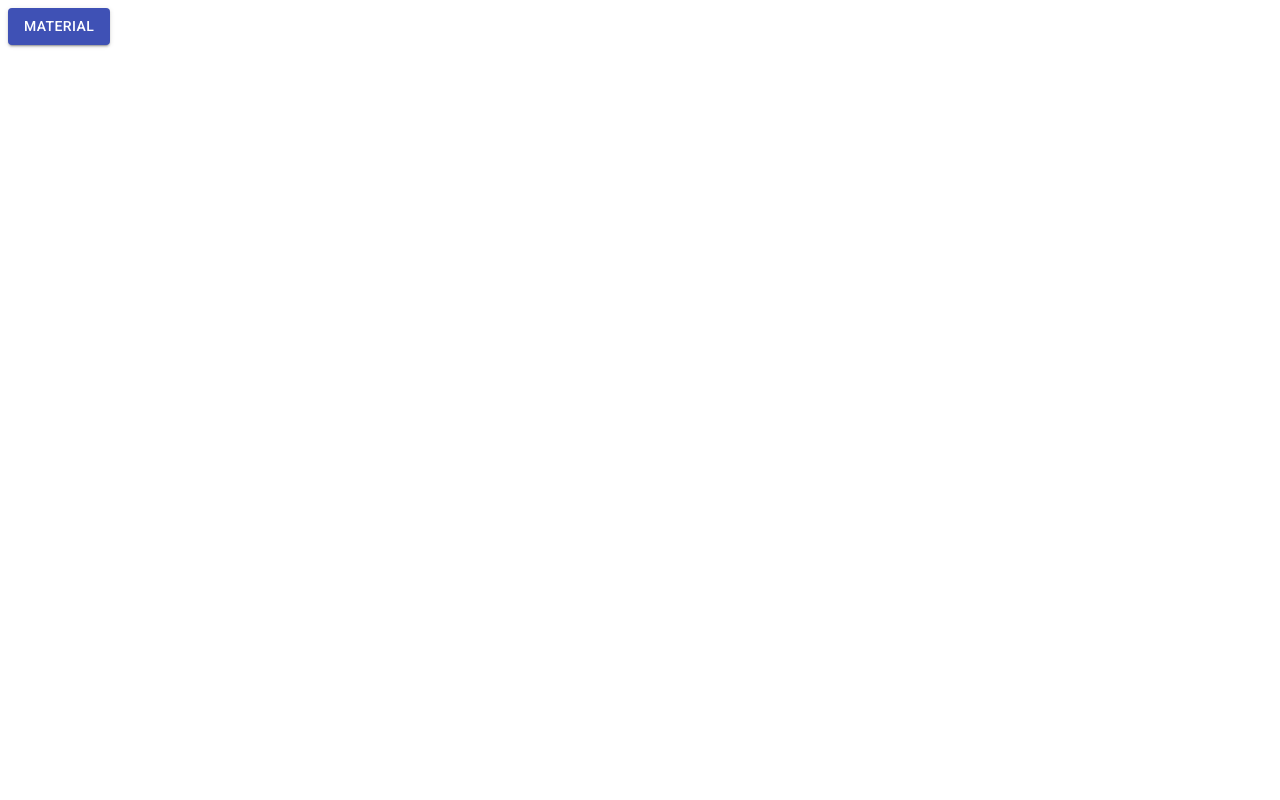
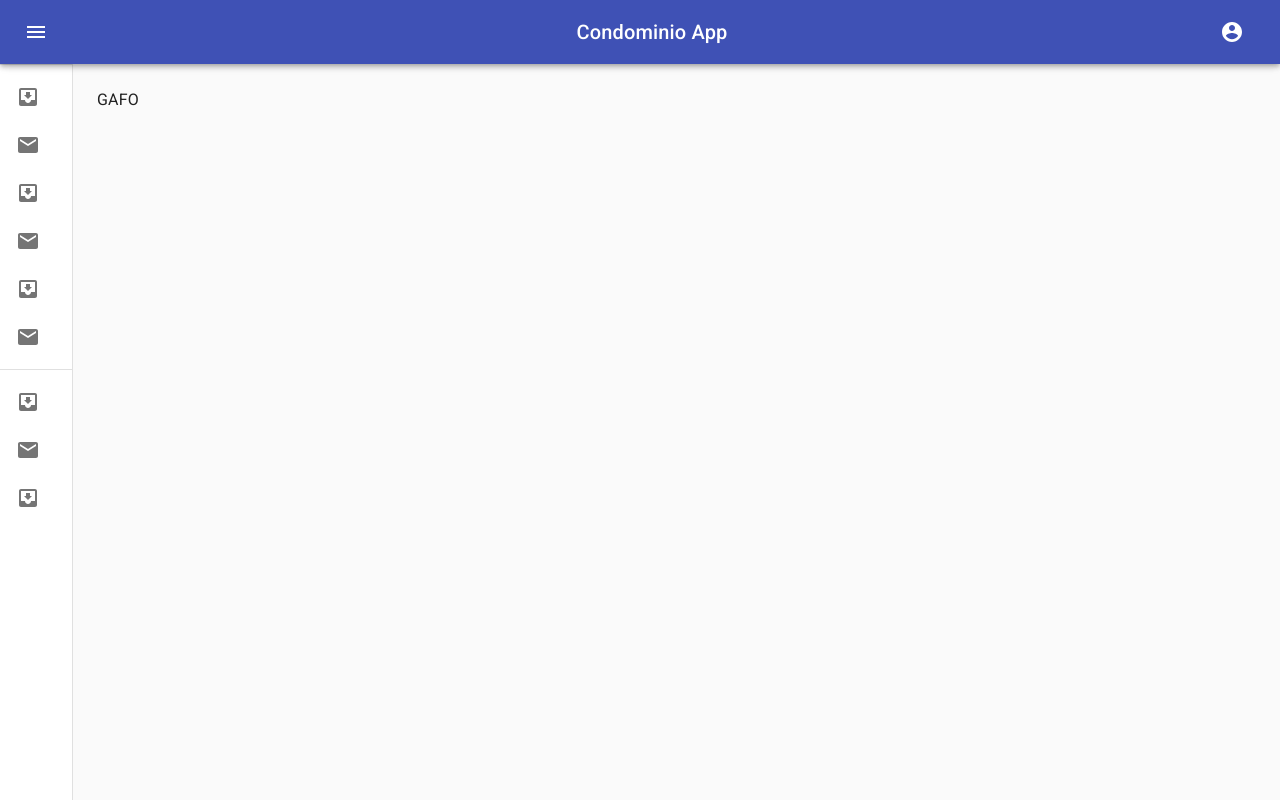
Before and after one commit to Codenity-team/condominium-fe, a React (Create React App) app: page / in a window 1280 px wide. Built offline with nearby package versions, Linux system fonts and the light colour scheme.

Commit message:
:construction: creation of sidebar and navbar

```diff
--- /dev/null
+++ b/src/components/NavBarCustom.tsx
@@ -0,0 +1,85 @@
+import React, {MouseEvent, useState} from 'react'
+import AppBar from '@material-ui/core/AppBar';
+import Toolbar from '@material-ui/core/Toolbar';
+import clsx from 'clsx';
+import IconButton from '@material-ui/core/IconButton';
+import MenuIcon from '@material-ui/icons/Menu';
+import Typography from '@material-ui/core/Typography';
+import AccountCircle from '@material-ui/icons/AccountCircle';
+import MenuItem from '@material-ui/core/MenuItem';
+import Menu from '@material-ui/core/Menu';
+
+
+import {useStylesNavbar} from '../styles/components/NavBar';
+
+
+
+export const NavBarCustom = ({handleDrawerOpen, openState}) => {
+    const classes = useStylesNavbar();
+    const [anchorEl, setAnchorEl] = useState<null | HTMLElement>(null);
+    const open = Boolean(anchorEl);
+
+    const handleMenu = (event: MouseEvent<HTMLElement>) => {
+        setAnchorEl(event.currentTarget);
+    };
+    const handleClose = () => {
+        setAnchorEl(null);
+    };
+
+    return (
+
+        <AppBar
+            position="fixed"
+            className={clsx(classes.appBar, {
+            [classes.appBarShift]: openState,
+            })}
+        >
+            <Toolbar className={classes.bar}>
+                <IconButton
+                    color="inherit"
+                    aria-label="open drawer"
+                    onClick={handleDrawerOpen}
+                    edge="start"
+                    className={clsx(classes.menuButton, {
+                    [classes.hide]: openState,
+                    })}
+                >
+                    <MenuIcon />
+                </IconButton>
+                <Typography variant="h6" noWrap>
+                    Condominio App
+                </Typography>
+                <div>
+                    <IconButton
+                        aria-label="account of current user"
+                        aria-controls="menu-appbar"
+                        aria-haspopup="true"
+                        onClick={handleMenu}
+                        color="inherit"
+                    >
+                        <AccountCircle />
+                    </IconButton>
+                    <Menu
+                        id="menu-appbar"
+                        anchorEl={anchorEl}
+                        anchorOrigin={{
+                            vertical: 'top',
+                            horizontal: 'right',
+                        }}
+                        keepMounted
+                        transformOrigin={{
+                            vertical: 'top',
+                            horizontal: 'right',
+                        }}
+                        open={open}
+                        onClose={handleClose}
+                    >
+                        <MenuItem onClick={handleClose}>Profile</MenuItem>
+                        <MenuItem onClick={handleClose}>Logout</MenuItem>
+                    </Menu>
+                </div>
+
+            </Toolbar>
+        </AppBar>
+    )
+}
--- /dev/null
+++ b/src/components/SideBar.tsx
@@ -0,0 +1,83 @@
+import React, {useState} from 'react';
+import clsx from 'clsx';
+import Drawer from '@material-ui/core/Drawer';
+import List from '@material-ui/core/List';
+import CssBaseline from '@material-ui/core/CssBaseline';
+import Typography from '@material-ui/core/Typography';
+import Divider from '@material-ui/core/Divider';
+import IconButton from '@material-ui/core/IconButton';
+import ChevronLeftIcon from '@material-ui/icons/ChevronLeft';
+import ListItem from '@material-ui/core/ListItem';
+import ListItemIcon from '@material-ui/core/ListItemIcon';
+import ListItemText from '@material-ui/core/ListItemText';
+import InboxIcon from '@material-ui/icons/MoveToInbox';
+import MailIcon from '@material-ui/icons/Mail';
+import { useStylesSidebar } from '../styles/components/SideBar';
+import { NavBarCustom } from './NavBarCustom';
+
+
+export const SideBar = ({children}) => {
+
+    const classes = useStylesSidebar();
+    const [open, setOpen] = useState(false);
+
+    const handleDrawerOpen = () => {
+        setOpen(true);
+    };
+    const handleDrawerClose = () => {
+        setOpen(false);
+    };
+    return (
+        <div className={classes.root}>
+            <CssBaseline />
+            <NavBarCustom
+                handleDrawerOpen={handleDrawerOpen}
+                openState={open}
+            />
+            <Drawer
+                variant="permanent"
+                className={clsx(classes.drawer, {
+                    [classes.drawerOpen]: open,
+                    [classes.drawerClose]: !open,
+                })}
+                classes={{
+                    paper: clsx({
+                        [classes.drawerOpen]: open,
+                        [classes.drawerClose]: !open,
+                    }),
+                }}
+            >
+                <div className={classes.toolbar}>
+                    <Typography variant="h6" noWrap>
+                        Condominio App
+                    </Typography>
+                    <IconButton onClick={handleDrawerClose}>
+                        <ChevronLeftIcon />
+                    </IconButton>
+                </div>
+                <Divider />
+                <List>
+                    {['Cesar', 'Apure', 'Joel', 'Victor', 'Antony', 'Jesus (Cabron)'].map((text, index) => (
+                        <ListItem button key={text}>
+                        <ListItemIcon>{index % 2 === 0 ? <InboxIcon /> : <MailIcon />}</ListItemIcon>
+                        <ListItemText primary={text} />
+                        </ListItem>
+                    ))}
+                </List>
+                <Divider />
+                <List>
+                    {['All mail', 'Trash', 'Spam'].map((text, index) => (
+                        <ListItem button key={text}>
+                        <ListItemIcon>{index % 2 === 0 ? <InboxIcon /> : <MailIcon />}</ListItemIcon>
+                        <ListItemText primary={text} />
+                        </ListItem>
+                    ))}
+                </List>
+            </Drawer>
+            <main className={classes.content}>
+                <div className={classes.toolbar} />
+                {children}
+            </main>
+        </div>
+    )
+}
--- a/src/screens/condominium/LandingScreen.tsx
+++ b/src/screens/condominium/LandingScreen.tsx
@@ -1,13 +1,17 @@
-import React from 'react'
-import Button from '@material-ui/core/Button'
+import React from 'react';
+import Typography from '@material-ui/core/Typography';
 
+
+import { SideBar } from '../../components/SideBar';
 
 export const LandingScreen = () => {
     return (
-        <div>
-            <Button variant="contained" color="primary">
-              Material
-            </Button>
-        </div>
-    )
+        <>
+            <SideBar>
+                <Typography paragraph>
+                    GAFO
+                </Typography>
+            </SideBar>
+        </>
+    );
 }
--- /dev/null
+++ b/src/styles/components/NavBar.tsx
@@ -0,0 +1,31 @@
+import { createStyles, makeStyles, Theme } from '@material-ui/core/styles';
+const drawerWidth = 240;
+export const useStylesNavbar = makeStyles((theme: Theme) => createStyles({
+    bar:{
+        display: 'flex',
+        alignContent: 'center',
+        justifyContent: 'space-between'
+    },
+    appBar: {
+        zIndex: theme.zIndex.drawer + 1,
+        transition: theme.transitions.create(['width', 'margin'], {
+        easing: theme.transitions.easing.sharp,
+        duration: theme.transitions.duration.leavingScreen,
+        }),
+    },
+    appBarShift: {
+        marginLeft: drawerWidth,
+        width: `calc(100% - ${drawerWidth}px)`,
+        transition: theme.transitions.create(['width', 'margin'], {
+        easing: theme.transitions.easing.sharp,
+        duration: theme.transitions.duration.enteringScreen,
+        }),
+    },
+    menuButton: {
+        marginRight: 36,
+    },
+    hide: {
+        display: 'none',
+    }
+})
+);
--- /dev/null
+++ b/src/styles/components/SideBar.tsx
@@ -0,0 +1,45 @@
+import { createStyles, makeStyles, Theme } from '@material-ui/core/styles';
+const drawerWidth = 240;
+export const useStylesSidebar = makeStyles((theme: Theme) =>
+
+createStyles({
+    root: {
+        display: 'flex',
+    },
+    drawer: {
+        width: drawerWidth,
+        flexShrink: 0,
+        whiteSpace: 'nowrap',
+    },
+    drawerOpen: {
+        width: drawerWidth,
+        transition: theme.transitions.create('width', {
+        easing: theme.transitions.easing.sharp,
+        duration: theme.transitions.duration.enteringScreen,
+        }),
+    },
+    drawerClose: {
+        transition: theme.transitions.create('width', {
+        easing: theme.transitions.easing.sharp,
+        duration: theme.transitions.duration.leavingScreen,
+        }),
+        overflowX: 'hidden',
+        width: theme.spacing(7) + 1,
+        [theme.breakpoints.up('sm')]: {
+        width: theme.spacing(9) + 1,
+        },
+    },
+    toolbar: {
+        display: 'flex',
+        alignItems: 'center',
+        justifyContent: 'flex-end',
+        padding: theme.spacing(0, 1),
+        // necessary for content to be below app bar
+        ...theme.mixins.toolbar,
+    },
+    content: {
+        flexGrow: 1,
+        padding: theme.spacing(3),
+    },
+}),
+);
```
